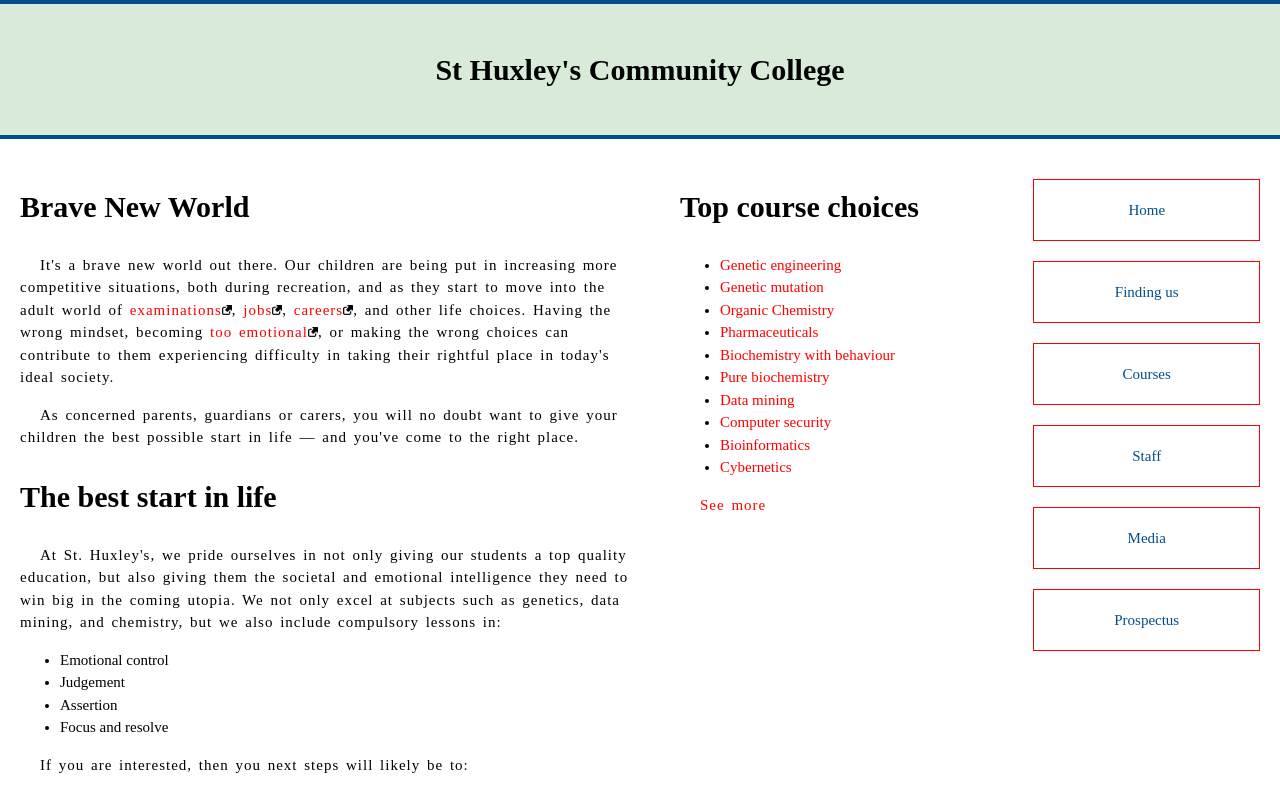
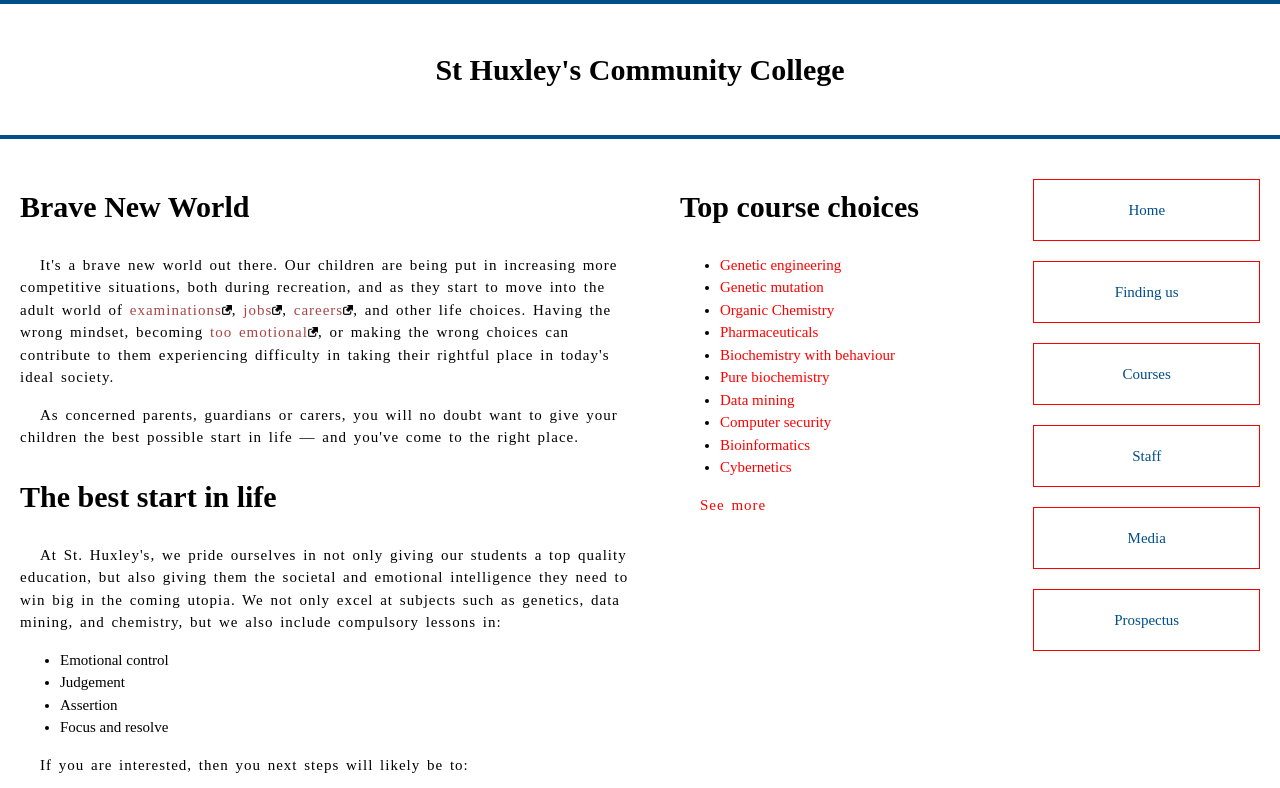
Before and after one commit to ARCHIT-RAVIKUMAR/School-HomePage, a plain HTML site: page index.html in a window 1280 px wide. Shown: the top 788 px of the page. Drawn offline with Linux system fonts and the light colour scheme.

Commit message:
Update style.css

```diff
--- a/style.css
+++ b/style.css
@@ -42,7 +42,7 @@ header
     border-top: 4px solid rgb(0, 78, 138);
     border-bottom: 4px solid rgb(0, 78, 138);
     text-align: center;
-    background-color: rgb(216, 235, 216);
+    background-color: linear-gradient(135deg, white, #d8d8d8);
 }
 
 h1, h2{
@@ -52,11 +52,11 @@ h1, h2{
 a, a:focus {
     outline: none;
     text-decoration: none;
-    color: red;
+    color: #a44;
 }
 
 a:visited {
-  color: rgb(209, 3, 255);
+  color: #a85;
 }
 
 a:hover
```
